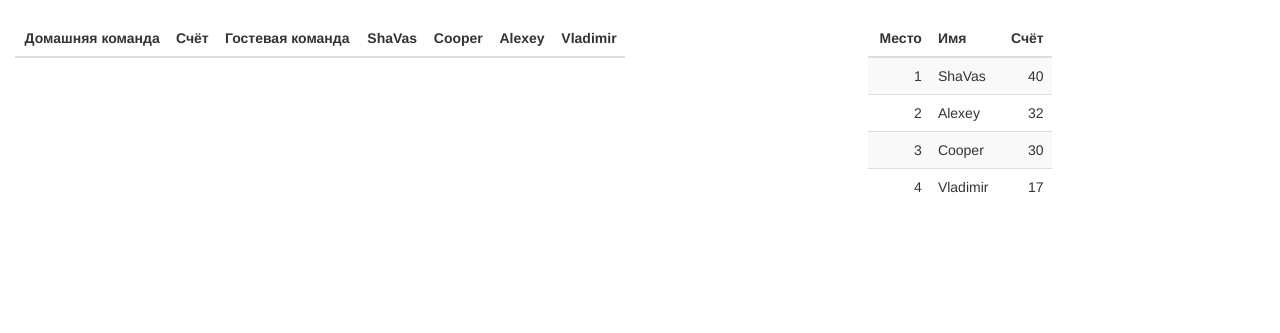
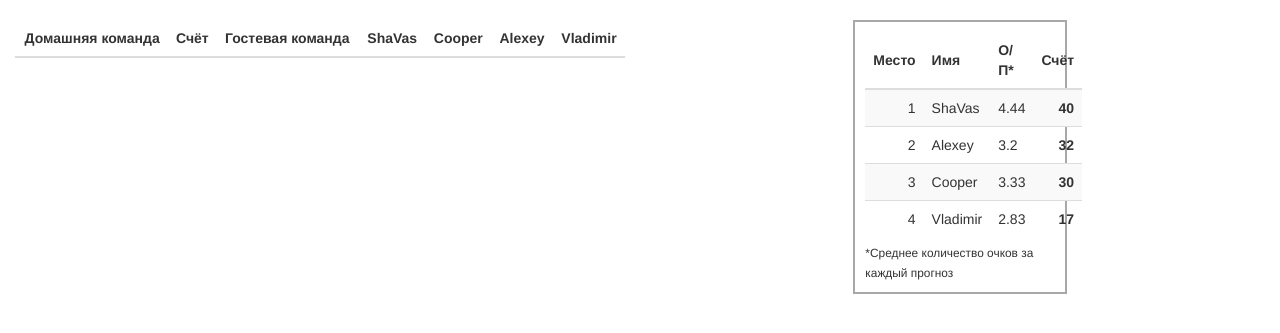
Before and after one commit to iShaVas/Toto, a Flask app: page /statistics in a window 1280 px wide. Shown: the part 50-383 px from the top of the page. Run offline with Flask 2, Linux system fonts and the light colour scheme; data comes from the database, SQL or seed files in the repository; lists and menus that the app fills with data are empty; parts of the project's set-up code (start-up, migrations or seed data) failed here and were passed over; some libraries are stand-ins or nearby versions.

Commit message:
Updated rating table

```diff
--- a/server/dao/bet_dao.py
+++ b/server/dao/bet_dao.py
@@ -38,10 +38,11 @@ def add_new_bet(user_id, match_id, home_score, away_score):
 
 
 def get_points_of_users_by_tournament(tournament_id):
-    return db.session.query(User, func.sum(Bet.points).label("points"), Match) \
+    return db.session.query(User, func.count(Bet.points).label('count'), func.sum(Bet.points).label("points"), Match) \
         .outerjoin(Bet, Bet.user_id == User.id) \
         .outerjoin(Match, Bet.match_id == Match.id) \
         .filter(Match.tournament == tournament_id) \
+        .filter(Bet.points is not None) \
         .group_by(Bet.user_id) \
-        .order_by(func.sum(Bet.points).desc()) \
+        .order_by(func.sum(Bet.points).desc(), func.count(Bet.points)) \
         .all()
--- a/templates/statistics.html
+++ b/templates/statistics.html
@@ -10,6 +10,18 @@
     <link rel="stylesheet" href="/static/css/header.css">
     <link rel="stylesheet" href="/static/css/style.css">
     <title>statistics</title>
+    <style>
+        .rating-table {
+            border: 2px solid #A8A8A8;
+            padding: 10px;
+            position: fixed;
+            left: 50%;
+        }
+        .rating-table > .table {
+            margin-bottom: 5px;
+        }
+    </style>
+
 </head>
 <body>
     {% include 'header.html' %}
@@ -56,12 +68,13 @@
                     {% endfor %}
                 </table>
             </div>
-            <div class="col-xs-2 col-xs-offset-2"> <!-- Ratings -->
+            <div class="col-xs-2 col-xs-offset-2 rating-table"> <!-- Ratings -->
                 <table class="table table-striped">
                     <thead>
                         <tr>
                             <th class="text-right">Место</th>
                             <th class="text-left">Имя</th>
+                            <th class="text-left">О/П*</th>
                             <th class="text-right">Счёт</th>
                         </tr>
                     </thead>
@@ -70,14 +83,17 @@
                     <tr>
                         <td class="text-right">{{i + 1}}</td>
                         <td class="text-left">{{row.User.nickname}}</td>
+                        <td class="text-left">{{(row.points / row.count)|round(2, 'floor')}}</td>
                         <td class="text-right">
-                            {% if row.points is not none %}
+                            <b>{% if row.points is not none %}
                                 {{row.points}}
-                            {% endif %}
+                            {% endif %}</b>
                         </td>
                     </tr>
                     {% endfor %}
                 </table>
+                <small>*Среднее количество очков за каждый прогноз</small>
+
             </div>
         </div>
     </div>
```
